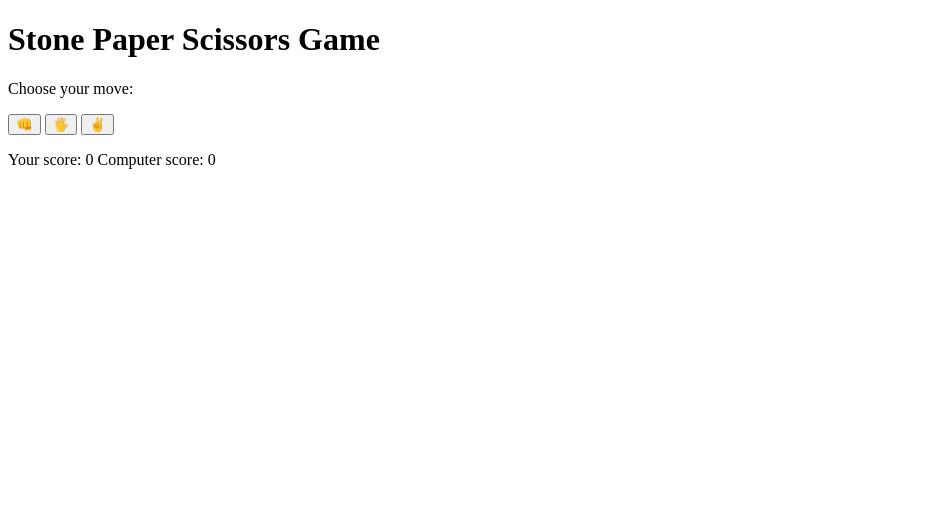
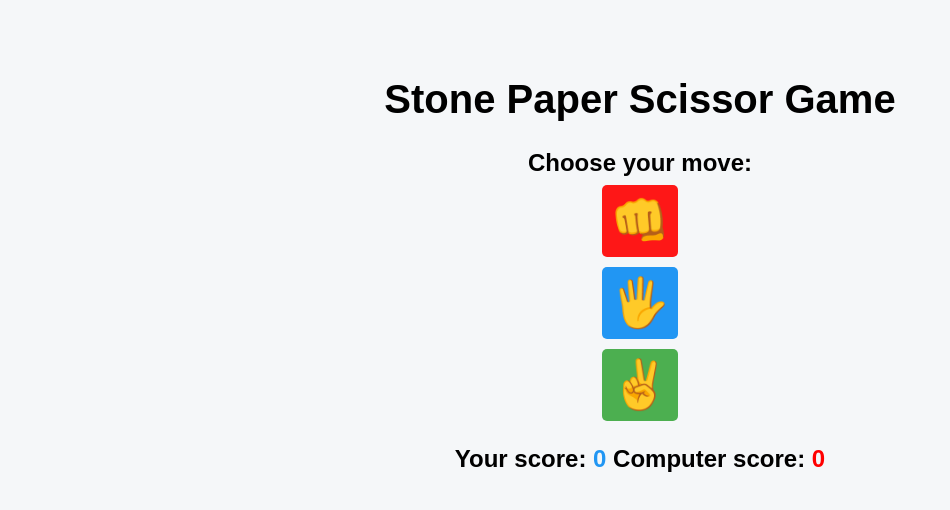
Before and after one commit to AnkitMahato90/Rock-paper-scissor, a plain HTML site: page index.html in a window 1280 px wide. Shown: the whole page, without its empty margins (0-950 px from the left). Drawn offline with Linux system fonts and the light colour scheme.

Commit message:
style done

```diff
--- a/index.html
+++ b/index.html
@@ -8,7 +8,7 @@
     <link rel="stylesheet" href="style.css">
 </head>
 <body>
-    <h1>Stone Paper Scissors Game</h1>
+    <h1>Stone Paper Scissor Game</h1>
     <p>Choose your move:</p>
     <div class="buttons">
         <button id="stone">&#x1F44A;</button>
--- a/style.css
+++ b/style.css
@@ -0,0 +1,57 @@
+body{
+    background-color: #F5F7F9;
+    font-family: Arial, sans-serif;
+    margin: 0;
+    padding: 0;
+
+}
+
+h1{
+    font-size:2.5rem;
+    text-align: center;
+    padding-top: 50px;
+}
+
+p{
+    font-size: 1.5rem;
+    font-weight: 600;
+    text-align: center;
+    margin-bottom: 0.5rem;
+}
+
+.buttons{
+    display: flex;
+    flex-direction: column;
+    justify-content: center;
+    align-items: center;
+    gap: 10px;
+}
+
+button{
+    border: none;
+    font-size: 3rem;
+    margin: 0 0.5rem;
+    padding: 0.5rem;
+    cursor: pointer;
+    border-radius: 5px;
+    transition: all 0.3rem ease-in-out;
+}
+#stone{
+    background-color: #ff0000e7;
+  }
+
+#paper {
+    background-color: #2196f3;
+  }
+
+#scissor{
+    background-color: #4caf50;
+  }
+
+#user-score{
+    color: #2196f3;
+}
+
+#computer-score{
+    color: #ff0000;
+}
```
